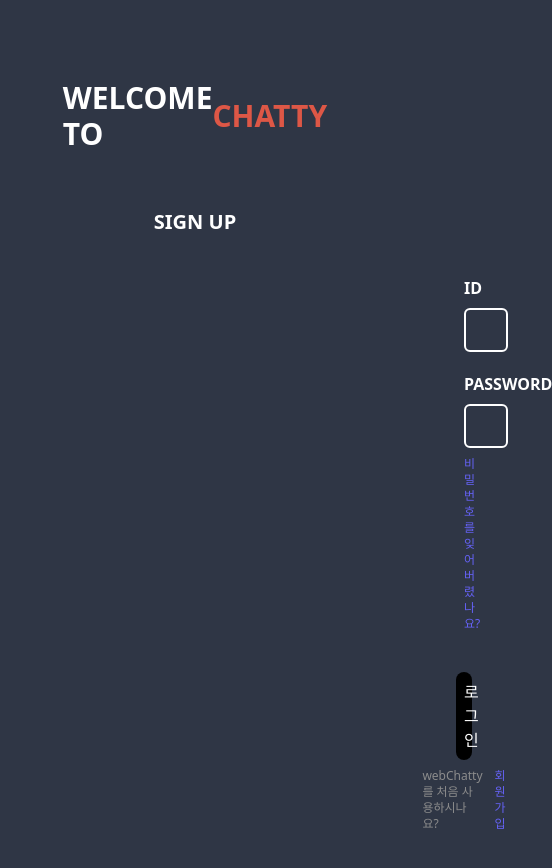
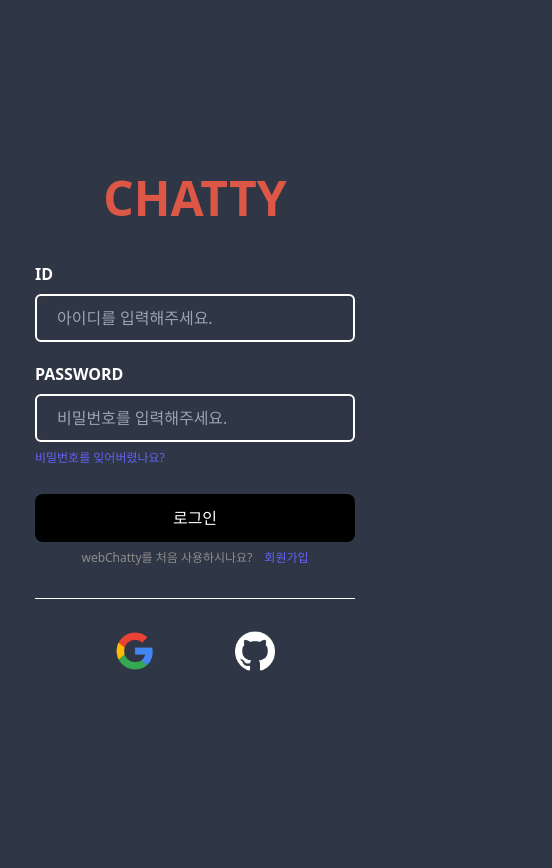
Before and after one commit to project-web-chatty/chatty-web, a React (Create React App) app: page / in a window 390 px wide. Shown: the top 868 px of the page, 552 px wide, since content can reach past the window. After the commit the page ends 844 px from the top, so only its background shows below. Built offline with nearby package versions, Linux system fonts and the light colour scheme.

Commit message:
Design: 로그인 화면 CSS 수정
간단한 반응형 추가 및 소셜로그인 아이콘 추가

```diff
--- a/src/pages/Login.tsx
+++ b/src/pages/Login.tsx
@@ -1,51 +1,64 @@
 import React from "react";
 import { Link } from "react-router-dom";
+import logo_google from "../assets/image/logo_google.png";
+import logo_github from "../assets/image/logo_github.png";
 
 function Login() {
   return (
-    <div className="h-full p-20">
-      <div className="flex items-center justify-center">
-        <p className="text-3xl font-bold text-white">WELCOME TO&nbsp;</p>
-        <p className="text-3xl font-bold text-orange">CHATTY</p>
+    <div className="flex h-screen items-center justify-center p-20">
+      <div className="flex w-4/5 flex-col items-center justify-center">
+        <div>
+          <span className="hidden text-4xl font-bold text-white md:inline">WELCOME TO&nbsp;</span>
+          <span className="text-5xl font-bold text-orange">CHATTY</span>
         </div>
-      <div className="flex items-center justify-center pt-14">
-        <p className="text-xl font-bold text-white">SIGN UP</p>
-      </div>
-      <div className="items-center pt-10 mx-96">
+        <div className="w-full min-w-80 max-w-96 pt-10">
+          <div>
             <p className="text-l font-bold text-white">ID</p>
-        <div className="flex items-center mt-2">
+            <div className="mt-2 flex items-center">
               <input
                 type="text"
-            className="border-2 border-white w-full bg-body py-2 px-5 rounded-md text-white focus:outline-none"
+                className="h-12 w-full rounded-md border-2 border-white bg-body px-5 text-white focus:outline-none"
                 placeholder="아이디를 입력해주세요."
               />
             </div>
           </div>
-      <div className="items-center pt-5 mx-96">
+          <div className="items-center pt-5">
             <p className="text-l font-bold text-white">PASSWORD</p>
-        <div className="flex items-center mt-2">
+            <div className="mt-2 flex items-center">
               <input
                 type="text"
-            className="border-2 border-white w-full bg-body py-2 px-5 rounded-md text-white focus:outline-none"
+                className="h-12 w-full rounded-md border-2 border-white bg-body px-5 text-white focus:outline-none"
                 placeholder="비밀번호를 입력해주세요."
               />
             </div>
-        <div className="flex items-center mt-2">
-          <p className="text-xs text-purple">비밀번호를 잊어버렸나요?</p>
           </div>
-        <div className="flex items-center justify-center mt-10">
-          <button
-            type="button"
-            className="bg-black w-full p-2 rounded-lg text-white"
-          >
+          <div className="mt-2 flex items-center">
+            <a href="#" className="text-xs text-purple">
+              비밀번호를 잊어버렸나요?
+            </a>
+          </div>
+          <div className="mt-7 flex items-center justify-center">
+            <button type="button" className="h-12 w-full rounded-lg bg-black p-2 text-white">
               로그인
             </button>
           </div>
-        <div className="flex items-center justify-center mt-2">
+          <div className="mt-2 flex items-center justify-center">
             <p className="text-xs text-gray">webChatty를 처음 사용하시나요?</p>
             <Link to="/signup">
-            <p className="text-xs text-purple pl-3">회원가입</p>
+              <p className="pl-3 text-xs text-purple">회원가입</p>
             </Link>
+          </div>
+        </div>
+        <div className="flex w-full min-w-80 flex-col items-center justify-center">
+          <hr className="my-8 h-px w-full max-w-96 border-0 bg-white" />{" "}
+          <div className="flex gap-20">
+            <a href="#">
+              <img src={logo_google} className="h-10 w-10" />
+            </a>
+            <a href="#">
+              <img src={logo_github} className="h-10 w-10" />
+            </a>
+          </div>
         </div>
       </div>
     </div>
```
Lines whose indentation alone changed are shown as unchanged.
